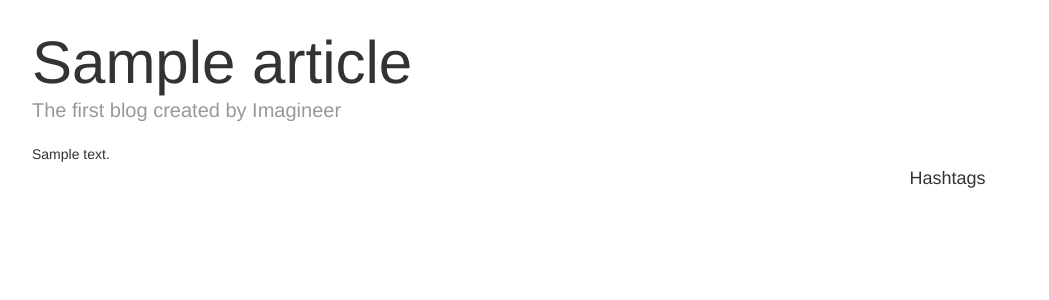
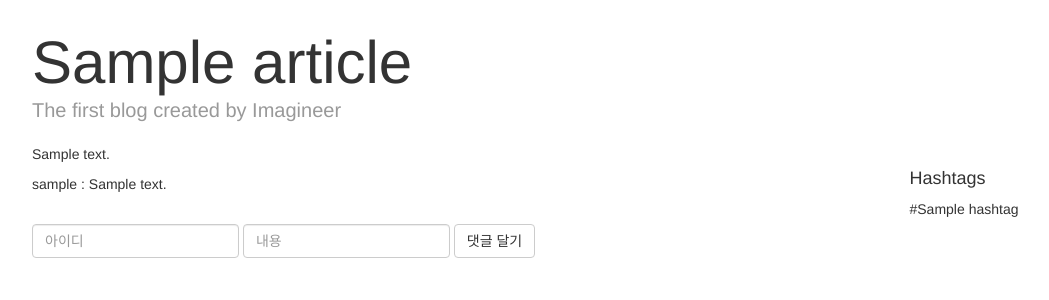
Before and after one commit to hyunyoungkim651/blog-for-office-worker, a Django app: page /1/ in a window 1280 px wide. Shown: the part 40-340 px from the top of the page, without its empty margins (38-1087 px from the left). Run offline with Django 3.2, Linux system fonts and the light colour scheme; tables that the repository leaves empty hold one stand-in row (values such as "Sample post"); some libraries are stand-ins or nearby versions.

Commit message:
2020-09-18

```diff
--- a/feed/models.py
+++ b/feed/models.py
@@ -1,6 +1,12 @@
 from django.db import models
 
 # Create your models here.
+class HashTag(models.Model):
+    name = models.CharField(max_length = 50)
+
+    def __str__(self):
+        return self.name
+
 class Article(models.Model):
     DEVELOPMENT = "dv"
     PERSONAL = "ps"
@@ -17,20 +23,23 @@ class Article(models.Model):
         default = DEVELOPMENT,
     )
 
+    hashtag = models.ManyToManyField(HashTag)
+
     def __str__(self):
         return self.title
 
 
 class Comment(models.Model):
-    article = models.ForeignKey(Article, on_delete=models.CASCADE)
+    article = models.ForeignKey(Article,
+     related_name = "article_commnets",
+     on_delete=models.CASCADE)
     username = models.CharField(max_length = 50)
     comment = models.CharField(max_length = 200)
 
     def __str__(self):
         return "{} 에 댓글: {}".format(self.article.title, self.comment)
 
-class HashTag(models.Model):
-    name = models.CharField(max_length = 50)
 
-    def __str__(self):
-        return self.name
+# class ArticleHashTag(models.Model):
+#     article = models.ForeignKey(Article)
+#     hashtag = models.ForeignKey(HashTag)
--- a/feed/views.py
+++ b/feed/views.py
@@ -1,18 +1,20 @@
 from django.shortcuts import render
+from django.http import HttpResponseRedirect
 from .models import Article, Comment, HashTag
 # Create your views here.
 def index(request):
 
     # GET & POST 방식
     category = request.GET.get("category")
-
-
-    if not category:
-        article_list = Article.objects.all()
-    else:
-        article_list = Article.objects.filter(category = category)
+    hashtag = request.GET.get("hashtag")
 
     hashtag_list = HashTag.objects.all()
+    if not category and not hashtag:
+        article_list = Article.objects.all()
+    elif category:
+        article_list = Article.objects.filter(category=category)
+    else:
+        article_list = Article.objects.filter(hashtag__name=hashtag)
 
     # category_list = set([])
     # for article in article_list:
@@ -37,10 +39,32 @@ def index(request):
     return render(request, "index.html", ctx)
 
 def detail(request, article_id):
+
+    # GET & POST
+
     article = Article.objects.get(id=article_id)
+    # comment_list = Comment.objects.filter(article_id=article_id)
+    # comment_list = article.article_commnets.all()
+    hashtag_list = HashTag.objects.all()
     ctx = {
-        "article" : article
+    "article" : article,
+    # "comment_list" : comment_list,
+    "hashtag_list" : hashtag_list,
     }
+
+    if request.method == "GET":
+        pass
+    elif request.method == "POST":
+        username = request.POST.get("username")
+        comment = request.POST.get("comment")
+        Comment.objects.create(
+            article=article,
+            username=username,
+            comment=comment,
+        )
+
+        return HttpResponseRedirect("/{}/".format(article_id))
+
     return render(request, "detail.html", ctx)
 
 # def about(request):
--- a/static/css/base.css
+++ b/static/css/base.css
@@ -42,3 +42,7 @@
     padding-left: 0;
     list-style: none;
 }
+
+.reply-form {
+  margin-top: 30px;
+}
--- a/templates/detail.html
+++ b/templates/detail.html
@@ -10,6 +10,27 @@
     <div class="col-sm-8">
       <div class="blog-post">
         <p>{{ article.content }}</p>
+      </div>
+      <div>
+        {% for comment in article.article_commnets.all %}
+          <div>{{ comment.username }} : {{ comment.comment }}</div>
+        {% endfor %}
+      </div>
+      <div class="reply-form">
+        <form class="form-inline" method="post" action="">
+          {% csrf_token %}
+          <div>
+            <div class="form-group">
+              <input placeholder="아이디" class="form-control" name="username"/>
+            </div>
+            <div class="form-group">
+              <input placeholder="내용" class="form-control" name="comment"/>
+            </div>
+            <div class="form-group">
+            <button class="btn btn-default" type="submit">댓글 달기</button>
+            </div>
+         </div>
+        </form>
       </div>
     </div>
     <div class="col-sm-3 col-sm-offset-1 blog-sidebar">
--- a/templates/index.html
+++ b/templates/index.html
@@ -34,7 +34,7 @@
         <h4>Hashtags</h4>
         <ol class="list-unstyled">
           {% for hashtag in hashtag_list %}
-            <li>#{{ hashtag.name }}</li>
+            <li><a href="/?hashtag={{ hashtag.name }}">#{{ hashtag }}</a></li>
           {% endfor %}
         </ol>
       </div>
```
Also changed, not shown: feed/migrations/0002_article_hashtag.py (added).
